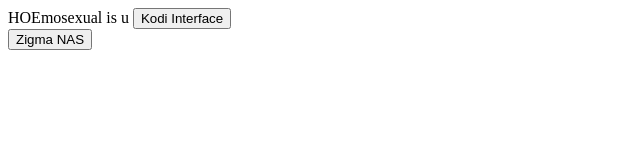
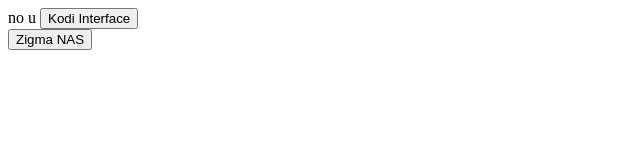
Before and after one commit to Valaireb/ApacheServerLab, a plain HTML site: page index.html in a window 1280 px wide. Shown: the whole page, without its empty margins (0-640 px from the left). Drawn offline with Linux system fonts and the light colour scheme.

Commit message:
Update index.html

```diff
--- a/index.html
+++ b/index.html
@@ -2,7 +2,7 @@
 <html>
 <title>hallo</title>
 <body>
-HOEmosexual is u
+no u
 <button onclick="location.href='http://192.168.20.6:8080'" type="button">Kodi Interface</button>
 <br>
 <button onclick="location.href='http://192.168.20.7'" type="button">Zigma NAS</button>
```
